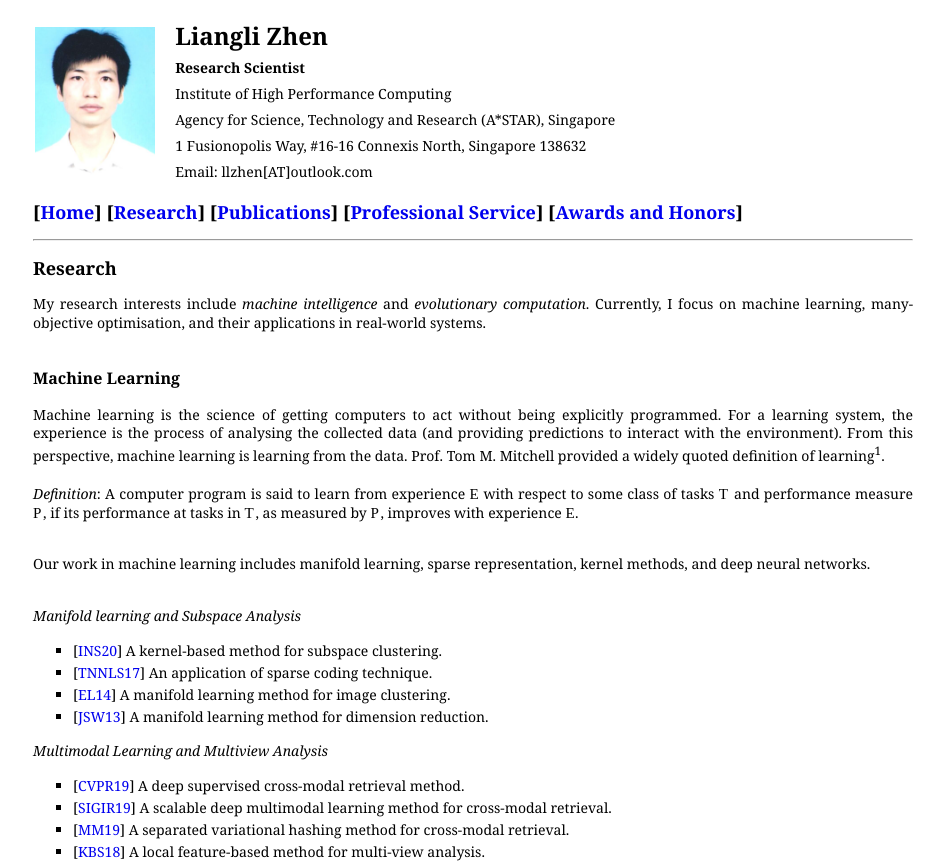
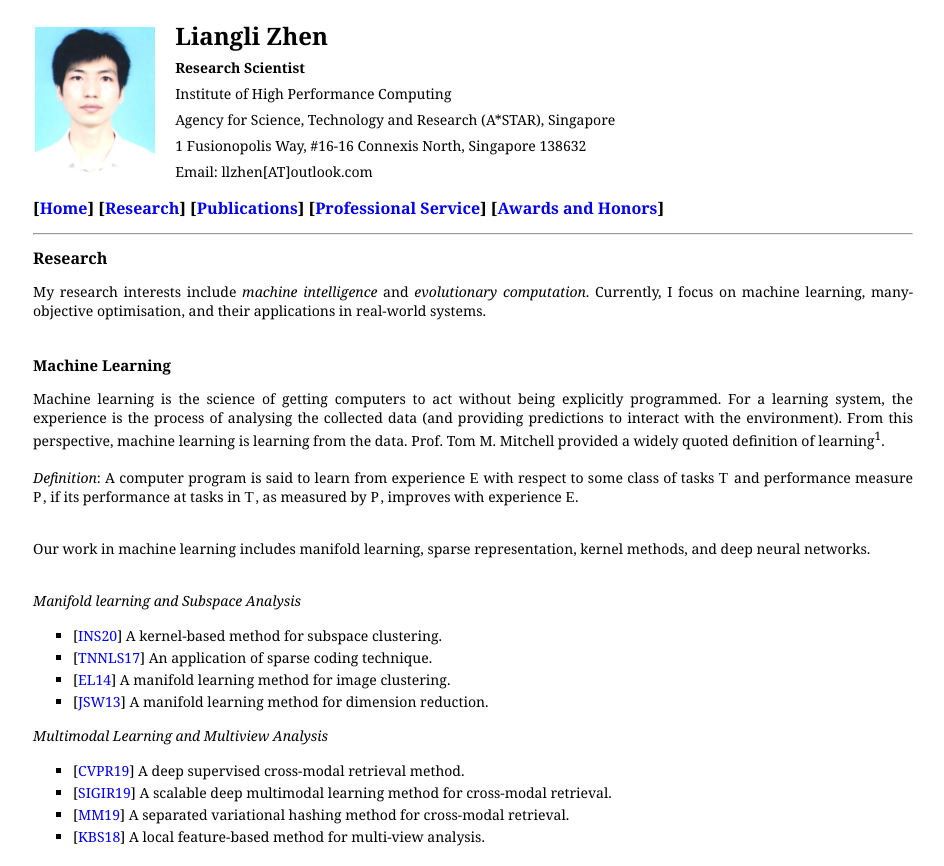
Before and after one commit to liangli-zhen/liangli-zhen.github.io, a plain HTML site: page research.html in a window 1280 px wide. Shown: the top 866 px of the page, without its empty margins (167-1111 px from the left). Drawn offline with Linux system fonts and the light colour scheme; a web font is replaced by a local one.

Commit message:
Update research.html

```diff
--- a/research.html
+++ b/research.html
@@ -230,11 +230,11 @@ body {font-size:14px; font-family:Georgia, Verdana, Arial, Helvetica, sans-serif
 
 h2{
    font-family: Georgia, Verdana, Arial, Helvetica, sans-serif;
-   font-size: 18px; font-weight: bold;
+   font-size: 16px; font-weight: bold;
    }
 h3{
    font-family: Georgia, Verdana, Arial, Helvetica, sans-serif;
-   font-size: 16px; font-weight: bold;
+   font-size: 15px; font-weight: bold;
    }
 ul{
 	font-family: Georgia, Verdana, Arial, Helvetica, sans-serif;
```
